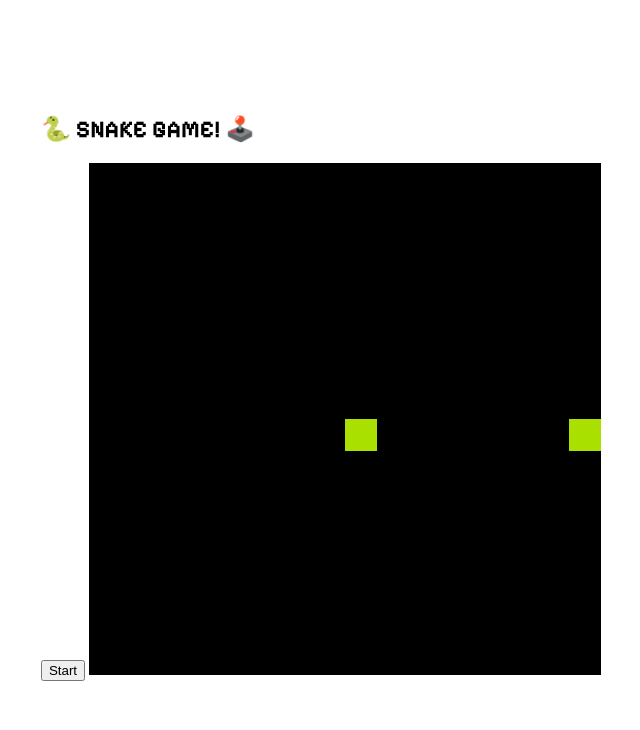
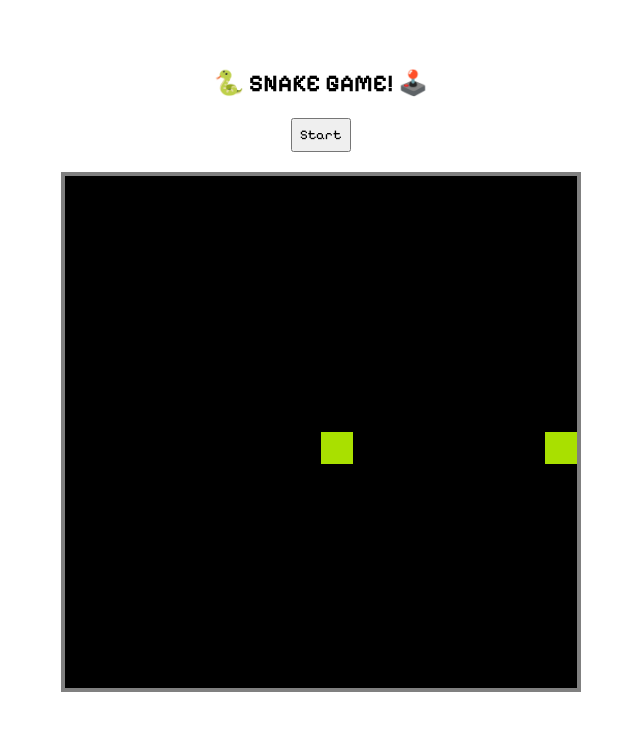
Before and after one commit to haaveeni/jogo-da-cobrinha, a plain HTML site: page index.html in a window 1280 px wide. Shown: the whole page, without its empty margins (319-959 px from the left). Drawn offline with Linux system fonts and the light colour scheme.

Commit message:
Added style to the start button

```diff
--- a/style.css
+++ b/style.css
@@ -1,4 +1,9 @@
-body {
+* {
+    margin: 0;
+    padding: 0;
+}
+
+#the-game {
     height: 95vh;
     width: 95;
     display: flex;
@@ -7,10 +12,17 @@ body {
     flex-direction: column;
 }
 
-h1 {
+h1,
+button {
     font-family: "Pixelify Sans", sans-serif;
 }
 
-#snake {
+#gameCanvas {
     border: 4px solid gray;
 }
+
+button {
+    display: block;
+    margin: 20px 0;
+    padding: 7px;
+}
```
